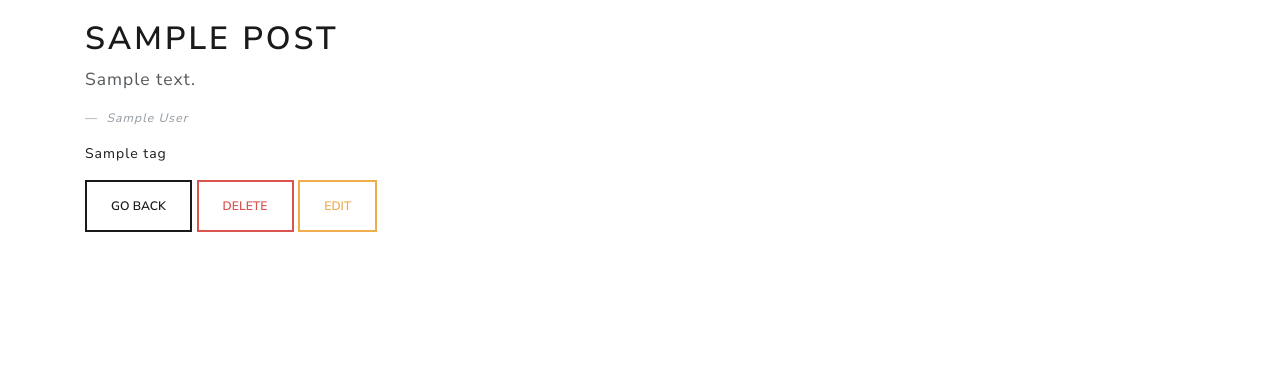
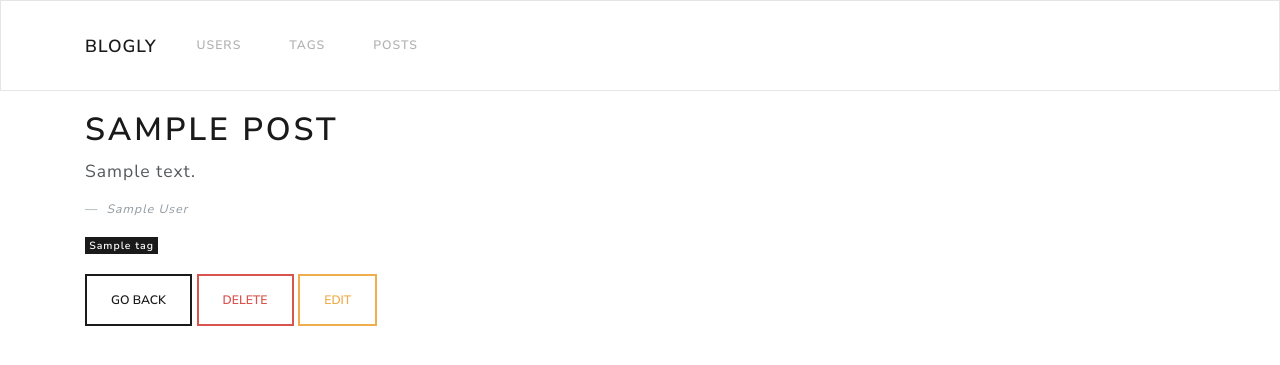
Before and after one commit to ncuenca/flask-blogly, a Flask app: page /posts/1 in a window 1280 px wide. Shown: the top 365 px of the page. Run offline with Flask 2, Linux system fonts and the light colour scheme; tables that the repository leaves empty hold one stand-in row (values such as "Sample post").

Commit message:
part3 finished

```diff
--- a/app.py
+++ b/app.py
@@ -8,6 +8,12 @@
 app.config['SQLALCHEMY_DATABASE_URI'] = 'postgresql:///blogly'
 app.config['SQLALCHEMY_TRACK_MODIFICATIONS'] = False
 app.config['SQLALCHEMY_ECHO'] = True
+
+# from flask_debugtoolbar import DebugToolbarExtension
+# app.config['SECRET_KEY'] = "SECRET!"
+# debug = DebugToolbarExtension(app)
+
+
 
 connect_db(app)
 db.create_all()
@@ -101,9 +107,10 @@
     """Direct to the page for creating new post"""
 
     user = User.query.get_or_404(user_id)
+    tags = Tag.query.all()
 
 
-    return render_template('new_post.html', user=user)
+    return render_template('new_post.html', user=user, tags=tags)
 
 
 @app.route('/users/<int:user_id>/posts/new', methods=["POST"])
@@ -113,8 +120,15 @@
     user = User.query.get_or_404(user_id)
     title = request.form["title"]
     content = request.form["content"]
+    tag_ids = request.form.getlist("tag-name")
 
     post = Post(title=title, content=content, user_id=user.id)
+
+    post.tags = []
+    for tag_id in tag_ids:
+        tag = Tag.query.get(tag_id)
+        post.tags.append(tag)
+
     db.session.add(post)
     db.session.commit()
 
@@ -137,8 +151,9 @@
     """Show form to edit a post, and to cancel (back to user page)."""
 
     post = Post.query.get_or_404(post_id)
+    tags = Tag.query.all()
 
-    return render_template('edit_post.html', post=post)
+    return render_template('edit_post.html', post=post, tags=tags)
 
 
 @app.route('/posts/<int:post_id>/edit', methods=["POST"])
@@ -149,6 +164,12 @@
 
     title = request.form["title"]
     content = request.form["content"]
+    tag_ids = request.form.getlist("tag-name")
+
+    post.tags = []
+    for tag_id in tag_ids:
+        tag = Tag.query.get(tag_id)
+        post.tags.append(tag)
 
     post.title = title
     post.content= content
@@ -206,6 +227,7 @@
 
     tag = Tag.query.get_or_404(tag_id)
 
+
     return render_template('edit_tag.html', tag=tag)
 
 @app.route('/tags/<int:tag_id>/edit', methods=['POST'])
@@ -213,6 +235,10 @@
     '''Process edit form, edit tag, and redirects to the tags list.'''
 
     tag = Tag.query.get_or_404(tag_id)
+    name = request.form["tag-name"]
+    tag.name = name
+
+    db.session.commit()
 
     return redirect('/tags')
 
@@ -222,4 +248,7 @@
 
     tag = Tag.query.get_or_404(tag_id)
 
+    db.session.delete(tag)
+    db.session.commit()
+
     return redirect('/tags')
--- a/static/style.css
+++ b/static/style.css
@@ -9,6 +9,18 @@
     display: inline;
 }
 
-div{
+span{
+    margin-bottom: 20px;
+}
+
+#badge{
+    color:white
+}
+
+#badge:hover{
+    cursor: pointer;
+}
+
+h1, h2, h3, h4, h5, h6 {
     margin-top: 20px;
 }
--- a/templates/base.html
+++ b/templates/base.html
@@ -11,6 +11,34 @@
     <title>{% block title %}Blogly{% endblock %}</title>
 </head>
 <body>
+
+    <nav class="navbar navbar-expand-lg navbar-light bg-light">
+        <div class="container">
+          <a class="navbar-brand" href="/">Blogly</a>
+          <button
+            class="navbar-toggler"
+            type="button" data-bs-toggle="collapse"
+            data-bs-target="#navbarColor03"
+            aria-controls="navbarColor03"
+            aria-expanded="false"
+            aria-label="Toggle navigation">
+            <span class="navbar-toggler-icon"></span>
+          </button>
+
+          <div class="collapse navbar-collapse" id="navbarColor03">
+            <ul class="navbar-nav me-auto">
+              <li class="nav-item">
+                <a class="nav-link" href="/users">Users</a>
+              </li>
+              <li class="nav-item">
+                <a class="nav-link" href="/tags">Tags</a>
+              </li>
+              <li class="nav-item">
+                <a class="nav-link" href="/posts/1">Posts</a>
+              </li>
+            </ul>
+      </nav>
+
     <div class = "container">
         {% block content %}
         {% endblock %}
--- a/templates/post.html
+++ b/templates/post.html
@@ -11,9 +11,13 @@
 </figure>
 
 {% for tag in tags %}
-<p><a href='/tags/{{tag.id}}'>{{ tag.name }}</a></p>
+<span
+    onclick="window.location.href='/tags/{{tag.id}}';"
+    id="badge"
+    class="badge bg-primary">{{ tag.name }}</span>
 {% endfor %}
 
+<br>
 <button
     onclick="window.location.href='/users/{{post.user.id}}';"
     class="btn btn-outline-primary">Go Back
--- a/templates/user_info.html
+++ b/templates/user_info.html
@@ -34,9 +34,8 @@
     </ul>
 
     <button
-
-        type="submit"
-        class="btn btn-outline-warning" ><a href="/users/{{user.id}}/posts/new"></a>
+        onclick="window.location.href='/users/{{user.id}}/posts/new';"
+        class="btn btn-outline-warning" >
         Add Post
     </button>
 </div>
```
Also changed, not shown: templates/edit_post.html (+16 -1 lines), templates/new_post.html (+14 -1 lines).
